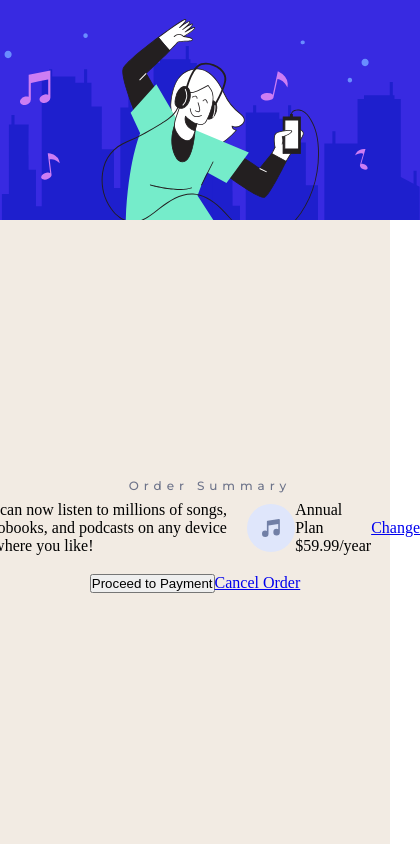
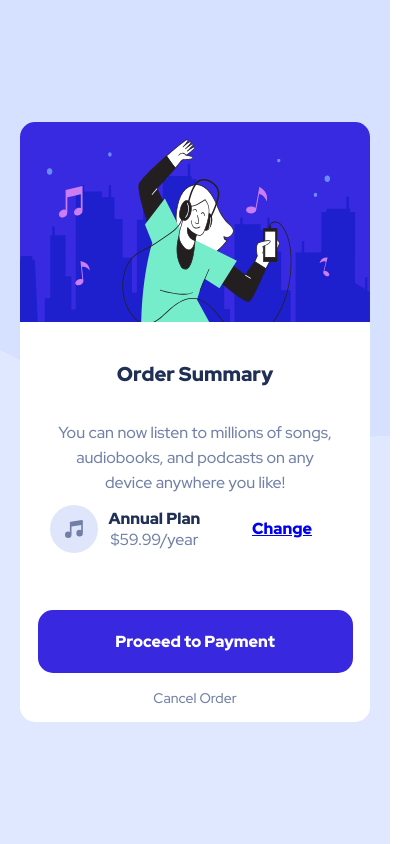
Before and after one commit to SayedMuhammadAbdullah/Frontendprojects, a plain HTML site: page order-summary/index.html in a window 390 px wide. Shown: the whole page, 420 px wide, since content can reach past the window. Drawn offline with Linux system fonts and the light colour scheme.

Commit message:
style.css

```diff
--- a/order-summary/style.css
+++ b/order-summary/style.css
@@ -1,7 +1,8 @@
-@import url('https://fonts.googleapis.com/css2?family=Fraunces:opsz,wght@9..144,700&family=Montserrat:wght@500;700&display=swap');
+@import url('https://fonts.googleapis.com/css2?family=Red+Hat+Display:ital,wght@0,500;0,900;1,700&display=swap');
 *{
     margin: 0;
     padding: 0;
+    font-family: 'Red Hat Display', sans-serif;
     box-sizing: border-box;
 }
 .flex{
@@ -10,141 +11,130 @@
     justify-content: center;
 }
 .img-properties{
+    background-repeat: no-repeat;
+    background-size: cover;
+
+}
+main{
+    background-image: url("./images/pattern-background-desktop.svg");
+    background-color: hsl(225, 100%, 94%);
+    height: 100vh;
+    background-repeat: no-repeat;
+}
+.container{
+    height: 600px;
+    width: 350px;
+
+
+}
+.img{
+    height: 30%;
+
+
+}
+.illustration-hero{
+    width: 350px;
+    height: 200px;
+    border-top-left-radius: 15px;
+    border-top-right-radius: 15px;
+}
+.summary{
+    height: 70%;
+background-color: #fff;
+border-bottom-left-radius: 15px;
+border-bottom-right-radius: 15px;
+}
+.top{
+    height: 20%;
+    padding: 60px 0px 0px 0px;
+    text-align: center;
+}
+.top h1{
+    color: hsl(223, 47%, 23%);
+    font-size: 20px;
+}
+.middle{
+    height: 50%;
+    flex-direction: column;
+    text-align: center;
+}
+.middle .parah{
+    width: 80%;
+}
+.middle .parah p{
+    color: hsl(224, 23%, 55%);
+    font-size: 16px;
+    line-height: 25px;
+}
+.plan-basics{
+    padding: 10px 30px;
+    width: 100%;
+    justify-content: space-between !important;
+}
+
+.left{
+
+    width: 52%;
+}
+.left img{
+    margin-right: 10px;
+}
+.plan{
+font-weight: 600;
+color:hsl(223, 47%, 23%) ;
+}
+.price{
+color: hsl(224, 23%, 55%);
+}
+.right{
+
+    width: 40%;
+}
+
+.right a{
+    font-weight: 700;
+
+}
+.right a:hover{
+    text-decoration: none;
+    color: hsla(245, 75%, 52%, 60%);
+}
+.bottom{
+    height: 30%;
+
+    flex-direction: column;
+    justify-content: space-evenly !important;
+}
+.payment-btn{
+    height: 50%;
+    width: 90%;
+
+}
+.payment-btn button{
     height: 100%;
     width: 100%;
-    background-repeat: no-repeat;
-    background-size: cover;
-}
-main{
-
-    width: 100%;
-    height: 100vh;
-    background-color: hsl(30, 38%, 92%);
-
-}
-
-.container{
-    width: 600px;
-    height: 450px;
-
-    display: flex;
-}
-
-.img{
-    height: 450px;
-    width: 50%;
-}
-.desktop-img{
-    background-image: url("./images/image-product-desktop.jpg");
-}
-.mobile-img{
-    background-image: url("./images/image-product-mobile.jpg");
-    display: none;
-}
-
-.card{
-    width: 50%;
-    height: 450px;
-    background-color: #fff;
-}
-
-.top{
-    width: 100%;
-    height: 10%;
-
-    padding: 35px 0px 0px 30px;
-}
-.top h1{
-    font-family: 'Montserrat', sans-serif;
-    font-size: 12px;
-    font-weight: 500;
-letter-spacing: 4.93px;
-color: hsl(228, 12%, 48%);
-}
-.middle{
-    width: 100%;
-    height: 70%;
-
-}
-.p-heading{
-    width: 70%;
-    height: 45%;
-
-    padding: 10px;
-    font-size: 21px;
-    margin-left: 20px;
-}
-.middle h2{
-    font-family: 'Fraunces', serif;
-}
-.p-details{
-    height: 37%;
-
-    padding: 20px 30px;
-}
-.p-details p{
-    color: hsl(228, 12%, 48%);
-    font-size: 18px;
-}
-.p-price{
-    height: 20%;
-    text-align: center;
-    padding: 15px 0px;
-}
-.p-price .new-price{
-    font-size: 32px;
-    font-weight: 700;
-    color: hsl(158, 36%, 37%);
-}
-.p-price .old-price{
-
-    font-size: 18px;
-    text-decoration: line-through;
-    margin: 15px;
-    color: hsl(228, 12%, 48%);
-
-}
-
-.bottom{
-    width: 100%;
-    height: 20%;
-
-}
-
-
-.btn button{
+    color: #fff;
+    background-color: hsl(245, 75%, 52%);
+    border: none;
+    border-radius: 15px;
+    font-size: 16px;
     font-weight: 600;
-    font-size: 18px;
-    font-family: 'Montserrat', sans-serif;
-    color: #fff;
-    width: 250px;
-    height: 50px;
-    border-radius: 15px;
-    background-color: hsl(158, 36%, 37%);
-    border: none;
     cursor: pointer;
 }
-.btn svg{
-    margin-right: 10px;
+.payment-btn button:hover{
+    background-color: hsla(245, 75%, 52%, 60%);;
 }
-.btn button:hover{
-    background-color: #295746;
+.cancel a{
+    text-decoration: none;
+    color: hsl(224, 23%, 55%);
+    font-size: 14px;
 }
-@media (max-width:600px) {
-    .container{
-        flex-direction: column;
-        height: 100vh;
-    }
-.img{
-    width: 100%;
+.cancel a:hover{
+    color: hsl(223, 47%, 23%);
+    font-weight: 700;
 }
-.desktop-img{
-    display: none;
-}
-.mobile-img{
-    display: block;
-}
-.card{
-    width: 100%;
+@media (max-width: 375px){
+main{
+    background-image: url("./images/pattern-background-mobile.svg");
 }
 }
```
